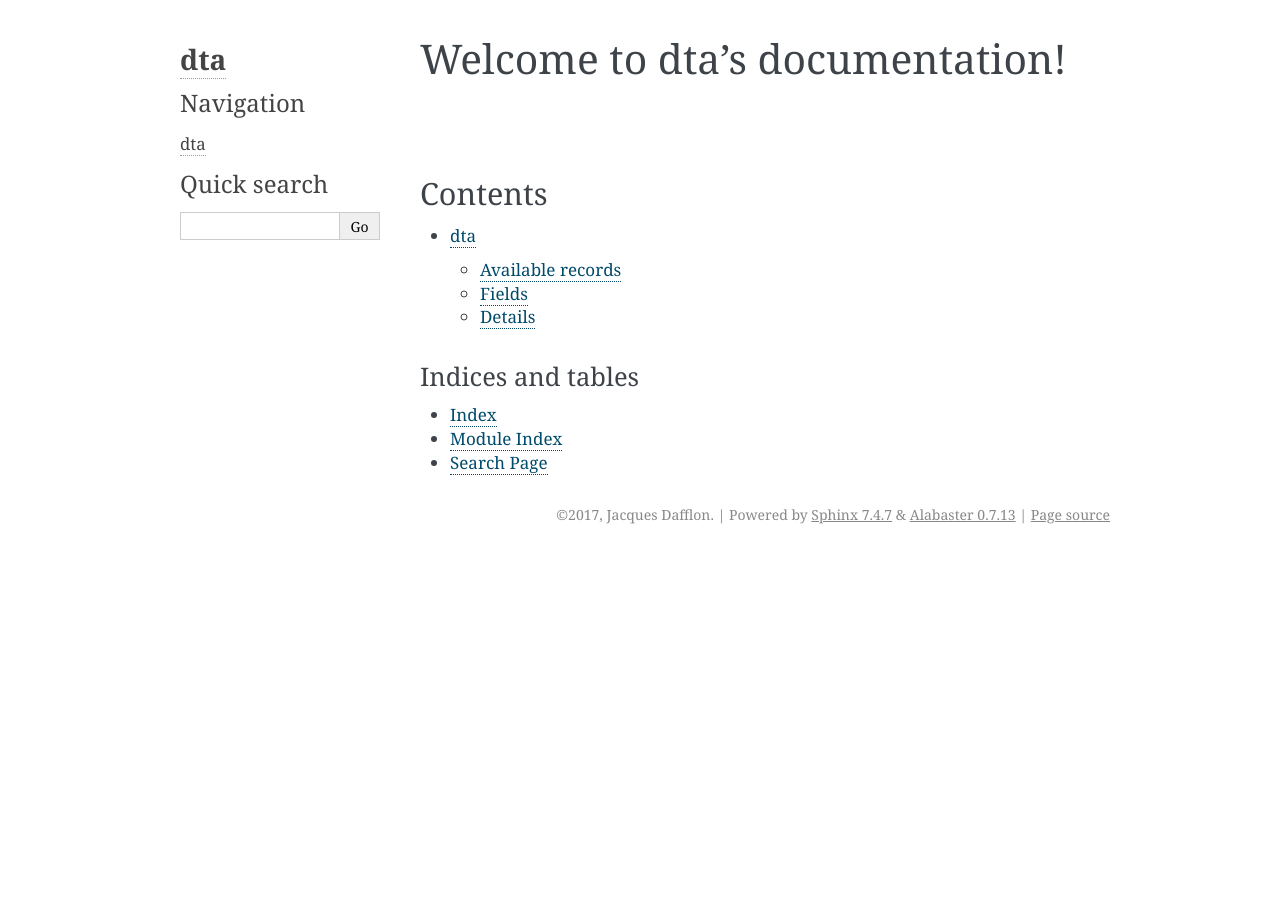
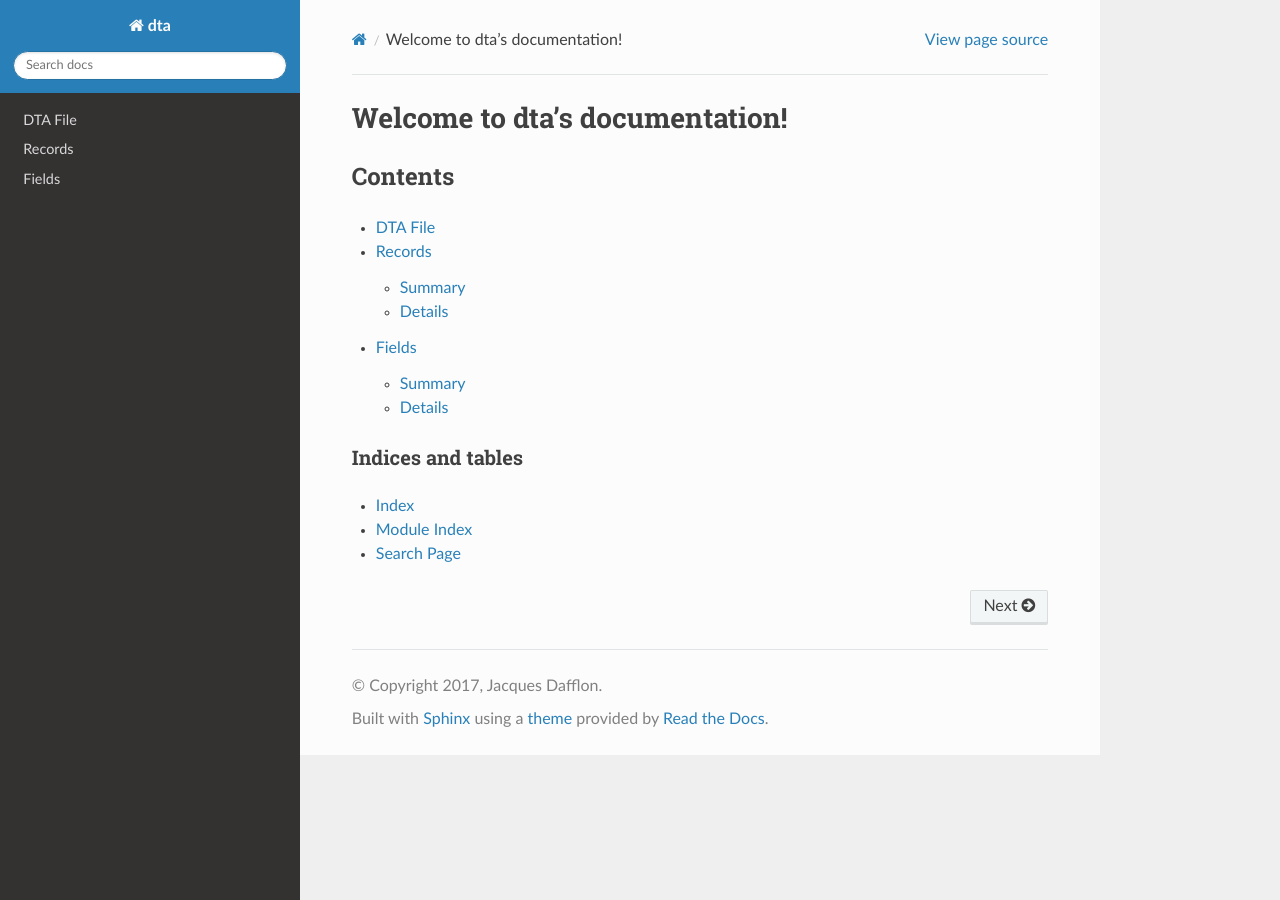
Before and after one commit to plutec/swissdta, a Sphinx documentation site: the page built from docs/source/index.rst, in a window 1280 px wide. Built offline with Sphinx 7.4.7 and the Read the Docs theme 2.0.0, drawn with Linux system fonts in a browser that asks for light colours.

Commit message:
Update doc

```diff
--- a/docs/source/conf.py
+++ b/docs/source/conf.py
@@ -93,7 +93,7 @@ todo_include_todos = True
 # The theme to use for HTML and HTML Help pages.  See the documentation for
 # a list of builtin themes.
 #
-html_theme = 'alabaster'
+html_theme = 'sphinx_rtd_theme'
 
 # Theme options are theme-specific and customize the look and feel of a theme
 # further.  For a list of options available for each theme, see the
@@ -191,5 +191,5 @@ napoleon_use_admonition_for_examples = False
 napoleon_use_admonition_for_notes = False
 napoleon_use_admonition_for_references = False
 napoleon_use_ivar = False
-napoleon_use_param = True
+napoleon_use_param = False
 napoleon_use_rtype = True
--- a/docs/source/index.rst
+++ b/docs/source/index.rst
@@ -10,9 +10,11 @@ Welcome to dta's documentation!
 Contents
 ********
 .. toctree::
-   :maxdepth: 2
+   :maxdepth: 3
 
-   dta
+   file
+   records
+   fields
 
 Indices and tables
 ==================
```
Also changed, not shown: docs/source/dta.rst (deleted, +0 -23 lines), docs/source/fields.rst (added, +26 -0 lines), docs/source/file.rst (added, +8 -0 lines), docs/source/records.rst (added, +37 -0 lines), 4 other files.
